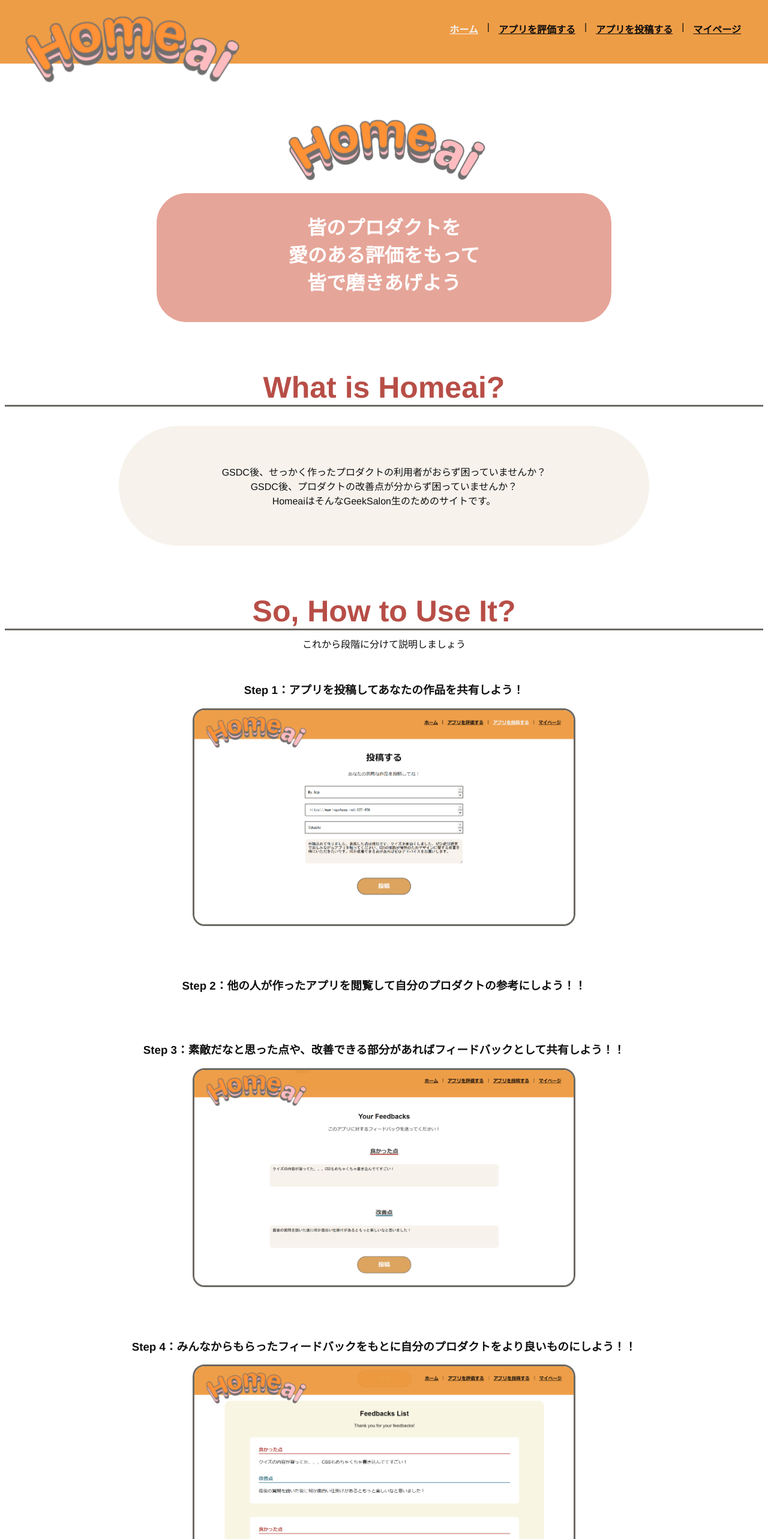
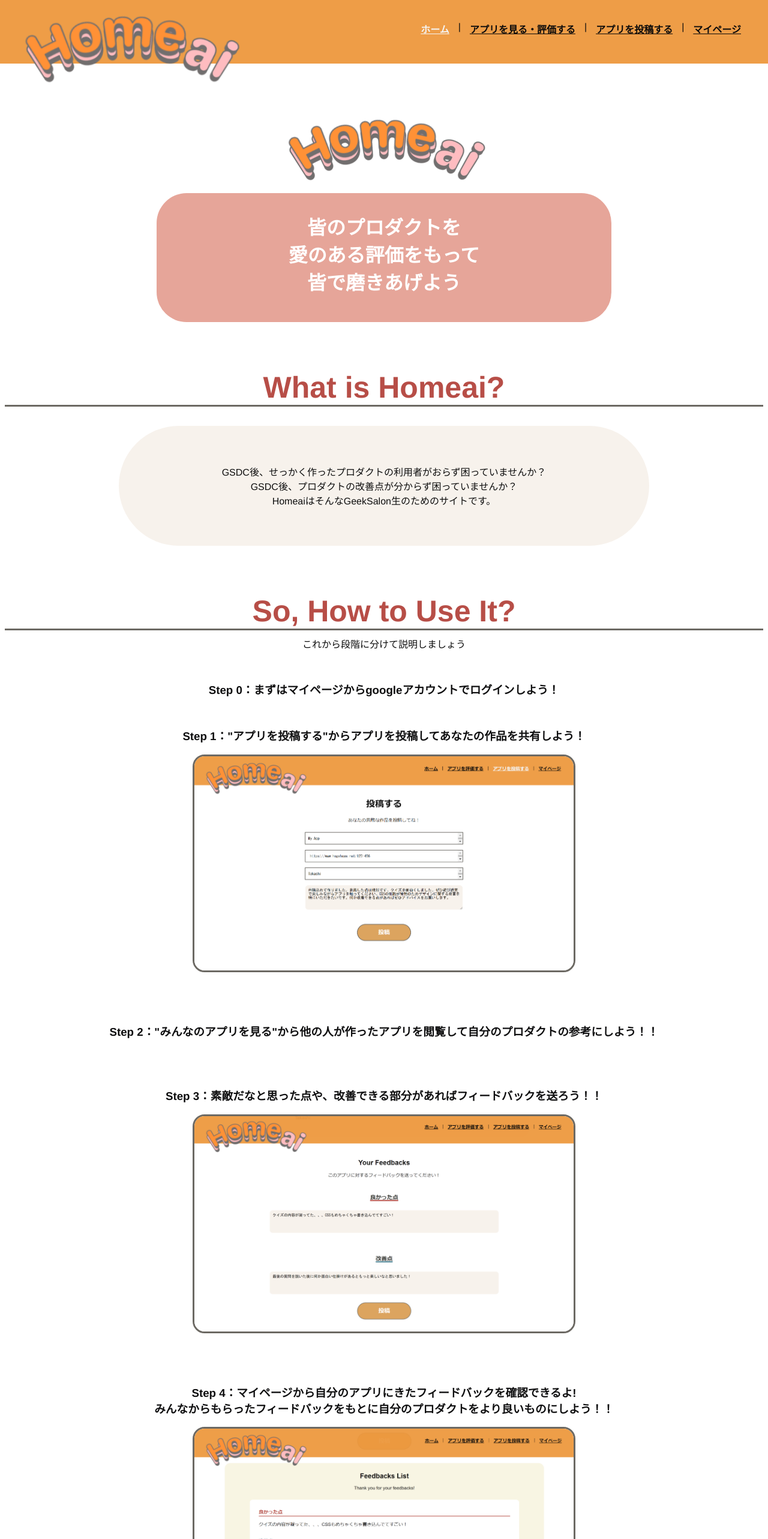
Before and after one commit to webex20-team-1/dlbia, a Vue app: page / in a window 1280 px wide. Shown: the top 2566 px of the page at 60% size. Built offline with nearby package versions, Linux system fonts and the light colour scheme.

Commit message:
プルリク

```diff
--- a/src/components/MainHeader.vue
+++ b/src/components/MainHeader.vue
@@ -6,7 +6,7 @@
     <nav>
       <router-link to="/" class="router-link">ホーム</router-link> |
       <router-link to="/post-list" class="router-link"
-        >アプリを評価する</router-link
+        >アプリを見る・評価する</router-link
       >
       |
       <router-link to="/post-page" class="router-link"
--- a/src/views/HomeView.vue
+++ b/src/views/HomeView.vue
@@ -25,7 +25,10 @@
       <h2 class="eigo">So, How to Use It?</h2>
       <div>これから段階に分けて説明しましょう</div>
       <h3 class="post-sample1">
-        Step 1：アプリを投稿してあなたの作品を共有しよう！
+        Step 0：まずはマイページからgoogleアカウントでログインしよう！
+      </h3>
+      <h3 class="post-sample1">
+        Step 1："アプリを投稿する"からアプリを投稿してあなたの作品を共有しよう！
       </h3>
       <div>
         <img
@@ -36,11 +39,12 @@
       </div>
 
       <h3 class="post-sample">
-        Step 2：他の人が作ったアプリを閲覧して自分のプロダクトの参考にしよう！！
+        Step
+        2："みんなのアプリを見る"から他の人が作ったアプリを閲覧して自分のプロダクトの参考にしよう！！
       </h3>
       <h3 class="post-sample">
         Step
-        3：素敵だなと思った点や、改善できる部分があればフィードバックとして共有しよう！！
+        3：素敵だなと思った点や、改善できる部分があればフィードバックを送ろう！！
       </h3>
 
       <div>
@@ -52,8 +56,7 @@
       </div>
 
       <h3 class="post-sample">
-        Step
-        4：みんなからもらったフィードバックをもとに自分のプロダクトをより良いものにしよう！！
+        Step 4：マイページから自分のアプリにきたフィードバックを確認できるよ!<br />みんなからもらったフィードバックをもとに自分のプロダクトをより良いものにしよう！！
       </h3>
       <div>
         <img
--- a/src/views/PostApp.vue
+++ b/src/views/PostApp.vue
@@ -98,25 +98,24 @@
   height: 20px;
   padding: 10px;
   line-height: 1.3rem;
-  border-radius: 3px;
-  border: none;
-  resize: none;
-  border: 2px solid #6c6963;
+  background-color: #f7f2ec;
+  border-radius: 10px;
+  padding: 10px;
+  margin-bottom: 2rem;
 }
 .form__textarea2 {
   width: 90%;
   height: 20px;
   padding: 10px;
   line-height: 1.3rem;
-  border-radius: 3px;
-  border: none;
-  resize: none;
-  border: 2px solid #6c6963;
+  background-color: #f7f2ec;
+  border-radius: 10px;
+  padding: 10px;
+  margin-bottom: 2rem;
 }
 .form__textarea3 {
   width: 90%;
   height: 5em;
-  border: none;
   background-color: #f7f2ec;
   border-radius: 10px;
   padding: 10px;
--- a/src/views/PostRate.vue
+++ b/src/views/PostRate.vue
@@ -24,7 +24,7 @@
       <textarea
         class="rate-textbox"
         v-model="fbtext1"
-        placeholder="例文：クイズの内容が凝ってた…CSSもめちゃくちゃ書き込んでてすごい！
+        placeholder="例文：良かった点は2つあった。クイズの内容が凝ってて答え甲斐があった。また回答後にただCSSもめちゃくちゃ書き込んでてすごい！
 "
       ></textarea>
       <div class="block-ttl2">改善点</div>
```
